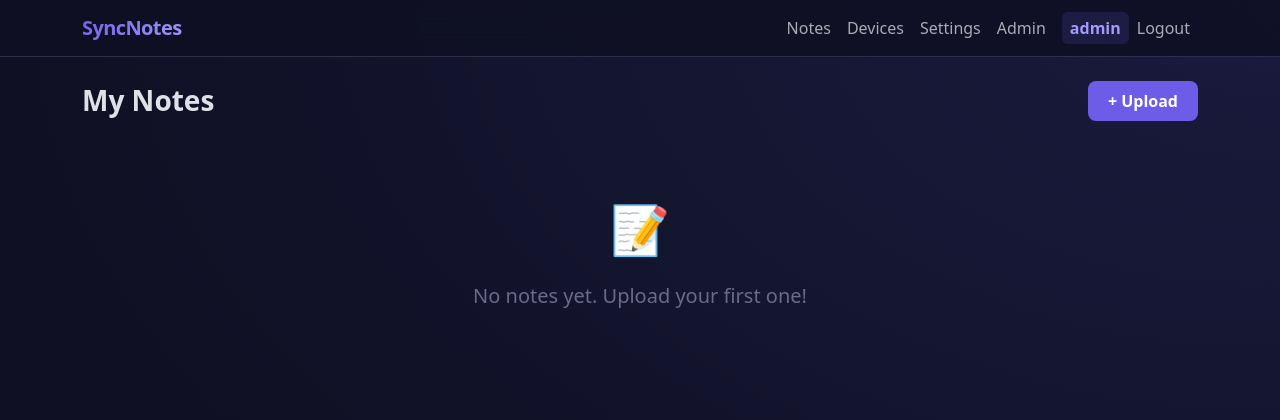
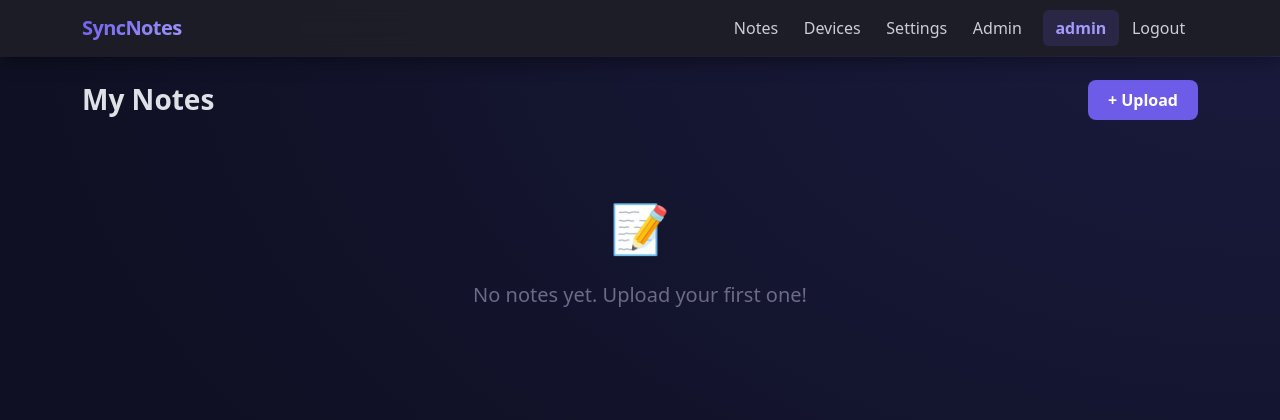
Before and after one commit to akuras22/SyncNotes, a Flask app: page / in a window 1280 px wide. Shown: the top 420 px of the page. Run offline with Flask 3, Linux system fonts and the light colour scheme; a user stored in the database is signed in.

Commit message:
navbar: solid dark GNOME-style shell bar, distinct from background

```diff
--- a/Server/static/style.css
+++ b/Server/static/style.css
@@ -14,9 +14,22 @@ body {
 }
 
 .navbar {
-  background: rgba(15, 16, 35, 0.85) !important;
-  backdrop-filter: blur(16px);
-  border-bottom: 1px solid var(--border);
+  background: rgba(30, 30, 40, 0.95) !important;
+  backdrop-filter: blur(24px);
+  box-shadow: 0 1px 0 rgba(255,255,255,.06), 0 4px 20px rgba(0,0,0,.4);
+}
+
+.navbar .nav-link {
+  color: #cdcdd8 !important;
+  font-weight: 500;
+  border-radius: 6px;
+  padding: .4rem .8rem !important;
+  transition: background .15s ease;
+}
+
+.navbar .nav-link:hover {
+  background: rgba(255,255,255,.06);
+  color: #fff !important;
 }
 
 .navbar-brand {
@@ -26,6 +39,12 @@ body {
   -webkit-background-clip: text;
   -webkit-text-fill-color: transparent;
   background-clip: text;
+}
+
+.navbar .nav-link.text-light {
+  background: rgba(108, 92, 231, .15) !important;
+  color: #a29bfe !important;
+  font-weight: 600;
 }
 
 .card {
--- a/Server/templates/base.html
+++ b/Server/templates/base.html
@@ -32,7 +32,7 @@
             </li>
             {% endif %}
             <li class="nav-item ms-2">
-              <span class="nav-link text-light px-2 py-1 rounded" style="background:rgba(108,92,231,.15);color:#a29bfe!important;font-weight:600;">
+              <span class="nav-link text-light px-2 py-1 rounded">
                 {{ current_user.username }}
               </span>
             </li>
```
